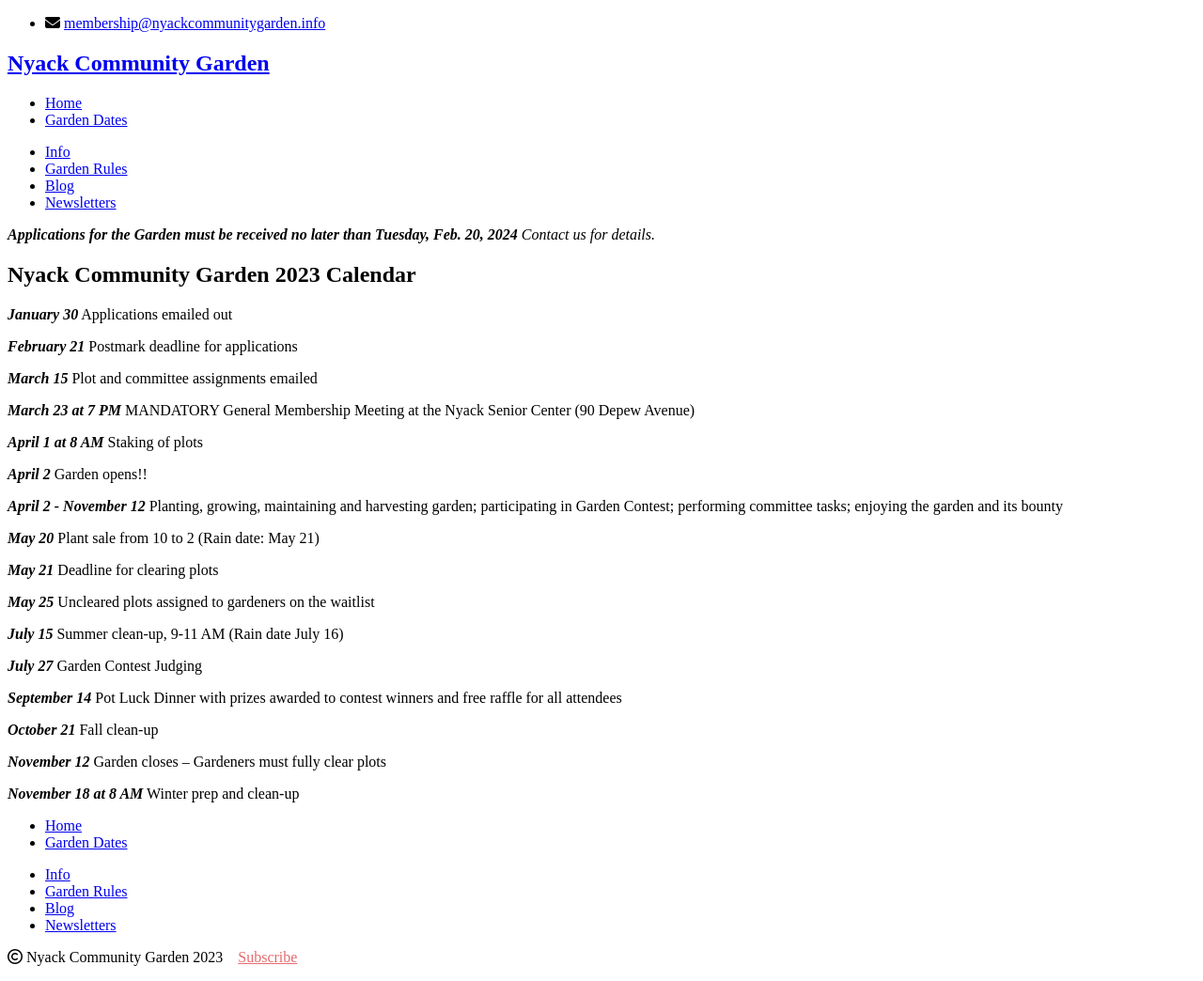
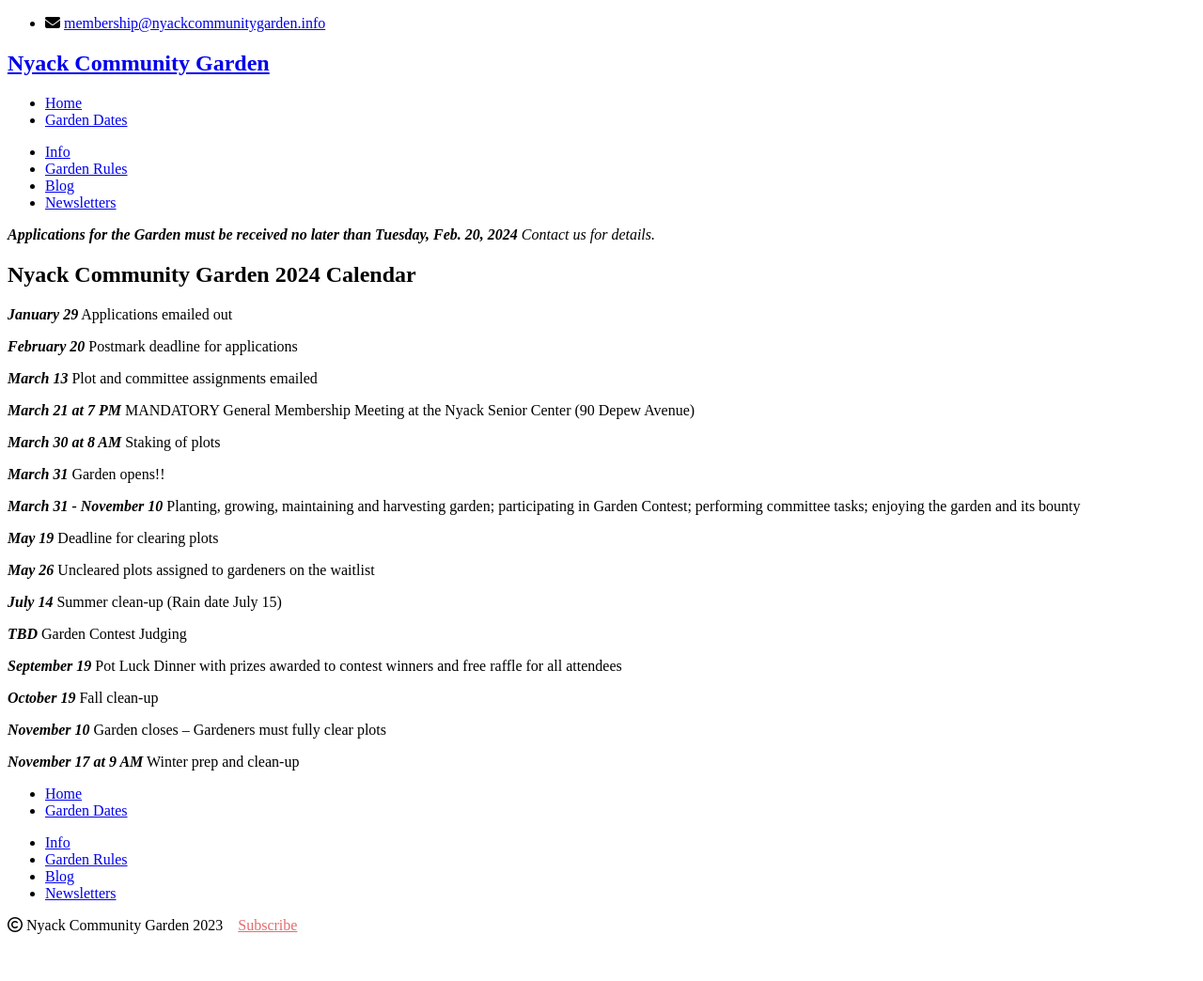
Before and after one commit to bosborne/nyackcommunitygarden, a Jekyll site: the page built from garden-dates/index.md, in a window 1280 px wide. Shown: the whole page at 94% size. Built offline with Jekyll 4.4.1, drawn with Linux system fonts in a browser that asks for light colours; nearby versions of some CDN libraries; library files that are not in the unit come from our copies; after the commit the page ends 1010 px from its top, so only the background shows below that.

Commit message:
Add 2024 calendar

```diff
--- a/garden-dates/index.md
+++ b/garden-dates/index.md
@@ -5,39 +5,37 @@
 published: true
 ---
 
-## Nyack Community Garden 2023 Calendar
+## Nyack Community Garden 2024 Calendar
 
-***January 30*** Applications emailed out
+***January 29*** Applications emailed out
 
-***February 21*** Postmark deadline for applications
+***February 20*** Postmark deadline for applications
 
-***March 15*** Plot and committee assignments emailed
+***March 13*** Plot and committee assignments emailed
 
-***March 23 at 7 PM*** MANDATORY General Membership Meeting at the Nyack Senior Center (90 Depew Avenue)
+***March 21 at 7 PM*** MANDATORY General Membership Meeting at the Nyack Senior Center (90 Depew Avenue)
 
-***April 1 at 8 AM*** Staking of plots
+***March 30 at 8 AM*** Staking of plots
 
-***April 2*** Garden opens!!
+***March 31*** Garden opens!!
 
-***April 2 - November 12*** Planting, growing, maintaining and harvesting garden; participating in Garden Contest; performing committee tasks; enjoying the garden and its bounty
+***March 31 - November 10*** Planting, growing, maintaining and harvesting garden; participating in Garden Contest; performing committee tasks; enjoying the garden and its bounty
 
-***May 20*** Plant sale from 10 to 2 (Rain date: May 21)
+***May 19*** Deadline for clearing plots
 
-***May 21*** Deadline for clearing plots
+***May 26*** Uncleared plots assigned to gardeners on the waitlist
 
-***May 25*** Uncleared plots assigned to gardeners on the waitlist
+***July 14*** Summer clean-up (Rain date July 15)
 
-***July 15*** Summer clean-up, 9-11 AM (Rain date July 16)
+***TBD*** Garden Contest Judging
 
-***July 27*** Garden Contest Judging
+***September 19*** Pot Luck Dinner with prizes awarded to contest winners and free raffle for all attendees
 
-***September 14*** Pot Luck Dinner with prizes awarded to contest winners and free raffle for all attendees
+***October 19*** Fall clean-up
 
-***October 21*** Fall clean-up
+***November 10*** Garden closes – Gardeners must fully clear plots
 
-***November 12*** Garden closes – Gardeners must fully clear plots
-
-***November 18 at 8 AM*** Winter prep and clean-up
+***November 17 at 9 AM*** Winter prep and clean-up
 
 <!--
 ***January 30*** Applications emailed out
```
